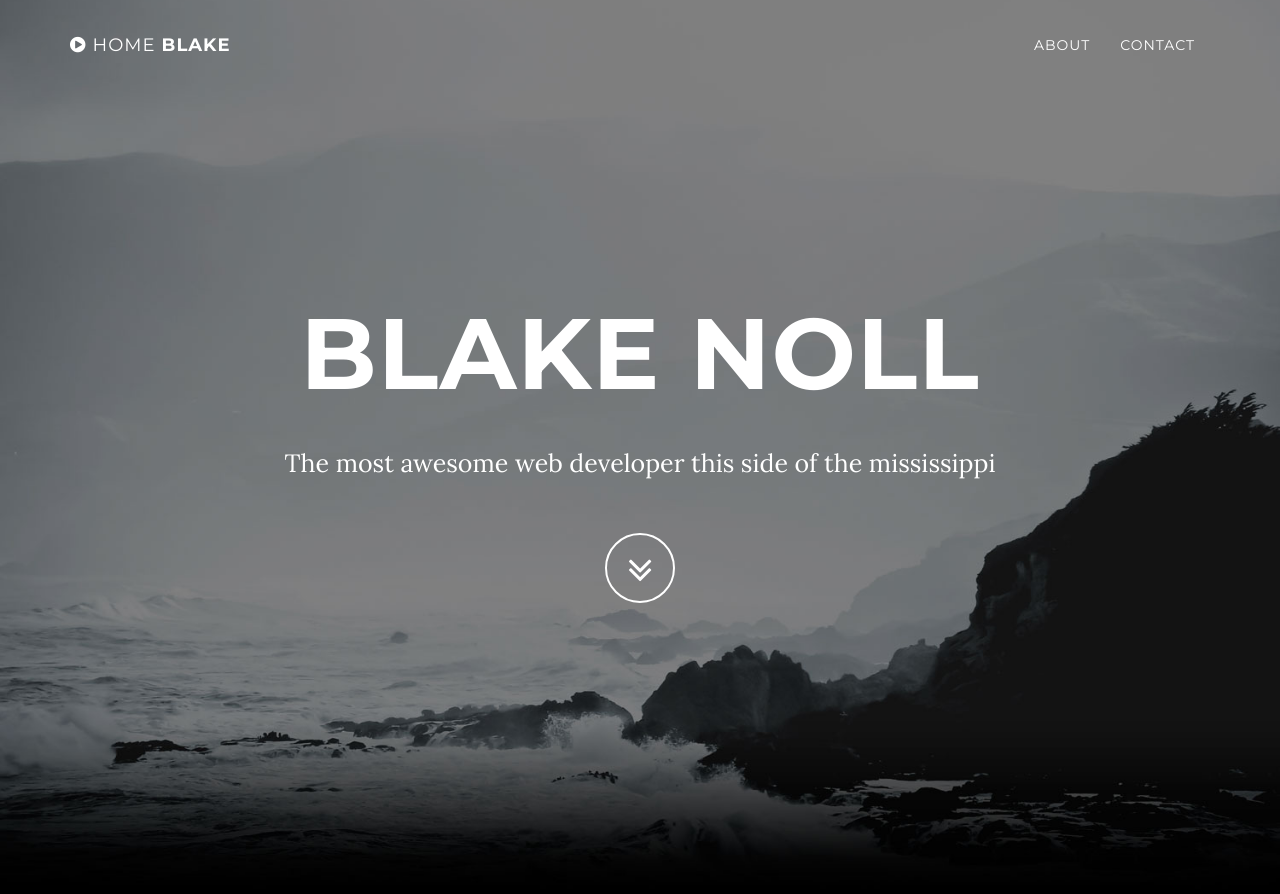
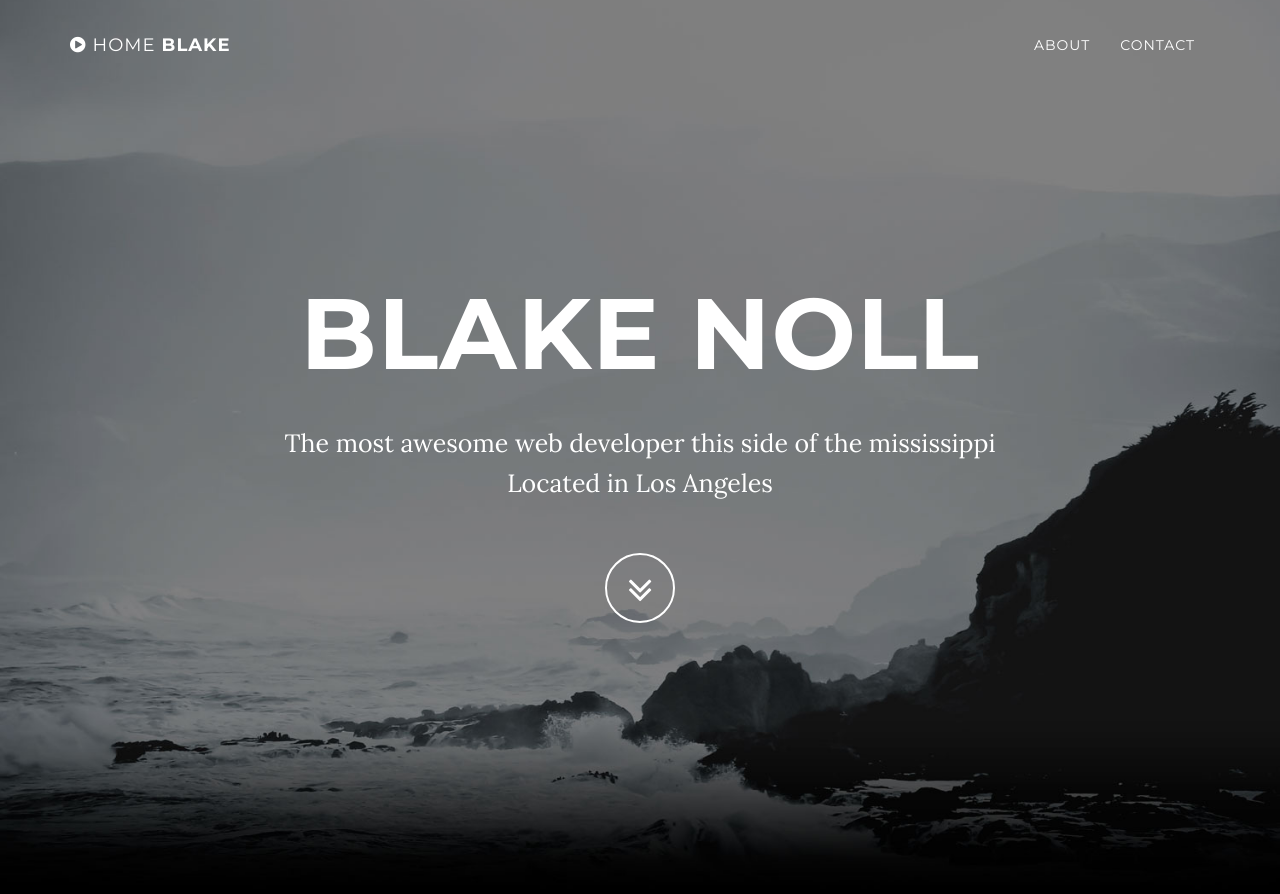
Before and after one commit to blakenoll/site, a Jekyll site: the page built from index.html, in a window 1280 px wide and 900 px high. Shown: the top 894 px of the window. Built offline with Jekyll 4.4.1, drawn with Linux system fonts in a browser that asks for light colours.

Commit message:
added loc to header

```diff
--- a/_includes/header.html
+++ b/_includes/header.html
@@ -5,7 +5,7 @@
                 <div class="row">
                     <div class="col-md-8 col-md-offset-2">
                         <h1 class="brand-heading">Blake Noll</h1>
-                        <p class="intro-text">The most awesome web developer this side of the mississippi<br></p>
+                        <p class="intro-text">The most awesome web developer this side of the mississippi<br>Located in Los Angeles</p>
                         <a href="#about" class="btn btn-circle page-scroll">
                             <i class="fa fa-angle-double-down animated"></i>
                         </a>
```
